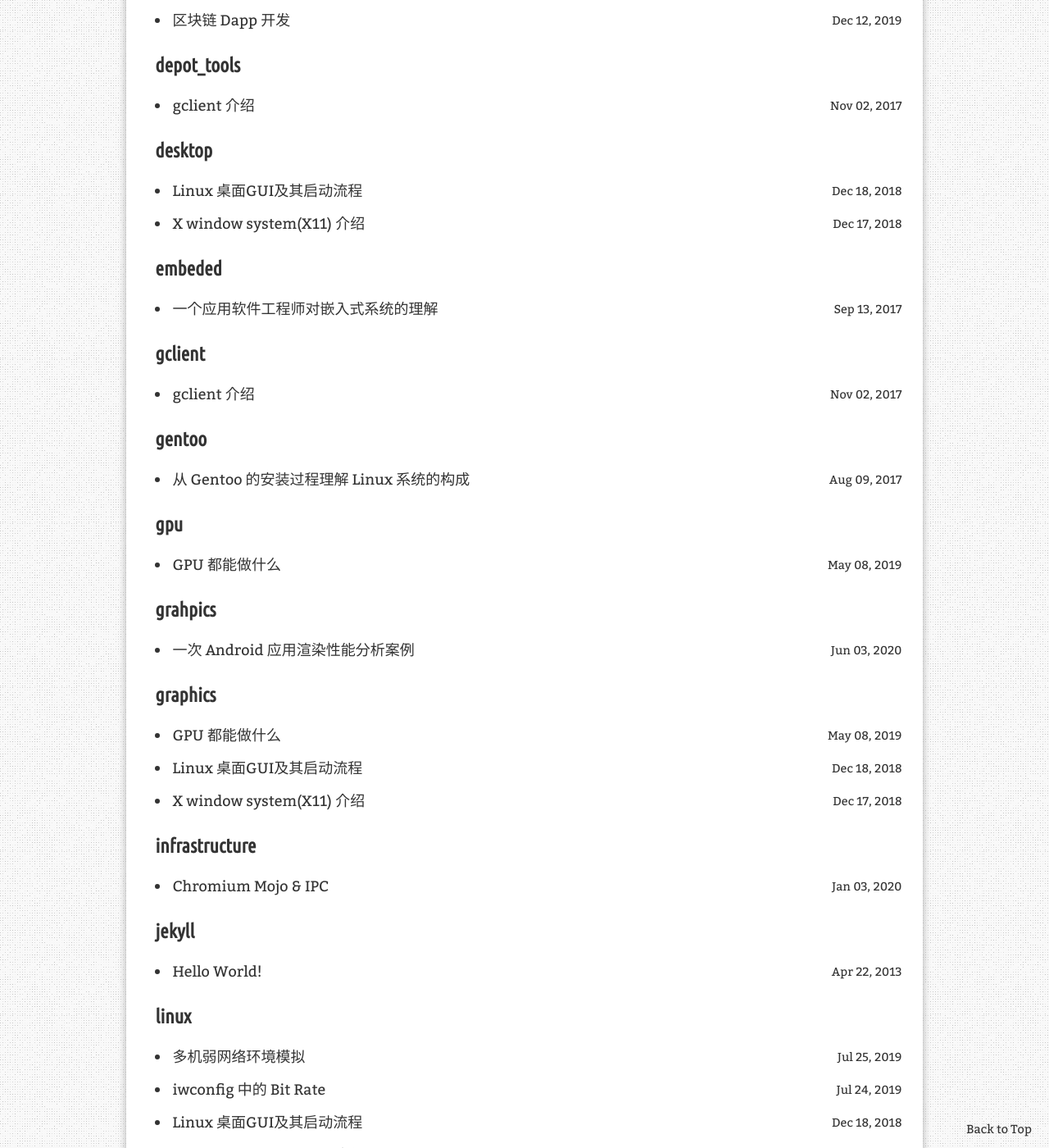
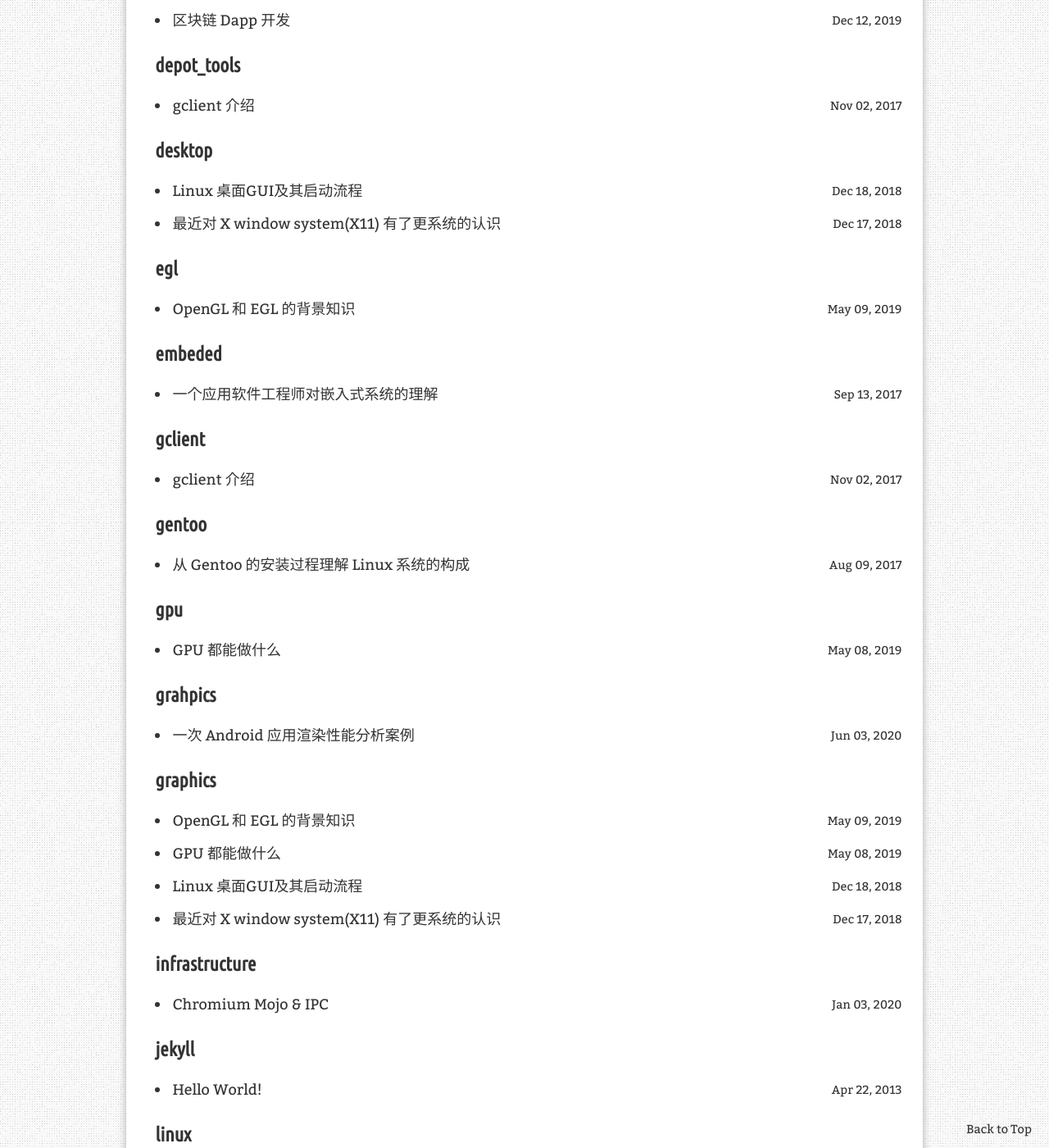
Before and after one commit to keyou/keyou.github.io, a Jekyll site: the page built from blog/tags/index.html, in a window 1280 px wide and 1400 px high, scrolled down 1362 px. Shown: the whole window at 82% size. Built offline with Jekyll 4.4.1, drawn with Linux system fonts in a browser that asks for light colours; comment, search, counter and statistics services are not loaded; some of the changed lines change nothing that is shown; some of the changed text lies outside the part shown.

Commit message:
update: OpenGL&EGL

```diff
--- a/_posts/2018-12-17-X11.md
+++ b/_posts/2018-12-17-X11.md
@@ -1,5 +1,5 @@
 ---
-title: X window system(X11) 介绍
+title: 最近对 X window system(X11) 有了更系统的认识
 tags: ["linux","desktop","graphics"]
 ---
 
--- /dev/null
+++ b/_posts/2019-05-09-OpenGL-EGL.md
@@ -0,0 +1,66 @@
+---
+title: OpenGL 和 EGL 的背景知识
+categories:
+  - graphics
+  - opengl
+tags:
+  - graphics
+  - opengl
+  - egl
+---
+
+> 现在网上/书上有非常丰富的 OpenGL 入门资料，但是这些资料很多开头就直接教你使用 `GLFW`，`GLUT`，`SDL` 来搭建开发环境（EGL相对少一些），然后就开始讲 OpenGL 的原理以及 API 的使用方法，这种开局方式很高效也很“职校”，这篇文档想要分享一些 OpenGL 及 EGL 更基础的知识，揣测一下 OpenGL 和 EGL 的设计意图，不会讲解具体怎么使用，具体用法已经是非常成熟的技术了。
+
+`OpenGL` 是由 `Khronos` 组织定义的一个**协议**，一套API，定义了 API 的输入和输出，有**很多**不同的实现，理论上任何人都可以按照这些标准实现一套 （纯软件方式）OpenGL 库，就像标准 C 库有很多不同的实现一样，比如 `SwiftShader` 就是一个基于 CPU 的纯软件的 OpenGL 实现。如果要想使用 GPU 硬件，一般是 GPU 设备制造商来实现这些 API （也有一些开源组织通过逆向工程的方式提供开源版的支持 GPU 的 OpenGL 实现，比如 `Nouveau`），这些库也被称为 GPU 驱动。
+
+`OpenGL` 只负责绘图，不负责创建程序窗口，不负责处理键盘/鼠标等交互事件，甚至**不负责应用应该如何初始化 OpenGL**（这导致了很多麻烦的事情，文章开头的那些 `GLFW`/`GLUT`/`SDL` 就是帮你解决这些麻烦的事情的）。
+
+## 准备 OpenGL 的环境
+
+1. 安装支持 OpenGL 的 GPU 驱动（很多设备都已经默认安装了）；
+2. 配置开发环境，主要是配置头文件路径和要链接的库；
+    OpenGL 也有很多高级语言的绑定，比如你可以使用 C#，java，lua，python 等语言来调用OpenGL，这是因为已经有人帮你将原生 C 语言的 OpenGL API `Binding(绑定)`到了这些语言上，这样你才可以使用非 C 语言来调用OpenGL，如果使用 C 版本的裸 OpenGL API，你就需要自己做这一步。
+
+3. 初始化 OpenGL；
+    使用所在平台提供的方式或第三方库创建 `OpenGL Context`，加载 OpenGL 库及 Functions。高级语言的Binding一般都已经帮你完成了这一步。
+
+经过以上三步之后，就可以开始调用 OpenGL 的 API 了。
+
+`Context` 是 OpenGL 的核心，大部分负责最终绘制的 API 都依赖于当前的 `Context` 它一般是线程依赖的（内部状态使用LTS保存），但是 OpenGL 没有规定应该如何初始化 Context，因此它在不同系统/UI框架下都是不一样的，推荐使用现有的 系统/UI框架 提供的方式来初始化，比如 Windows 下的 WGL，X11 下的 GLX 等，或者如果当前平台支持 EGL 可以使用 EGL。
+
+最原始的 OpenGL 使用要求用户自己在运行时动态加载 OpenGL 的库并获取OpenGL Functions。有很多OpenGL Loading Libraries可以帮你做这些事，它们很多都是通过自动代码生成的方式来加载这些函数。比如跨平台的 `ANGLE` 库，它通过代码生成的方法来动态加载 OpenGL Functions。
+
+OpenGL是一个Rendering库，它只能看到一系列的三角形以及这些三角形（用于绘制）的一系列状态。它只管向一个buffer绘制内容，然后你需要用平台相关的方法（WGL/GLX/CGL/EGL）来将buffer中的内容swap到界面上。如果需要修改显示的内容你需要重新进行所有的绘制，如果要对显示做动画你就需要循环绘制每一帧的内容，那应该以怎样的频率去绘制呢？ OpenGL 提供了 `VSYNC` 机制来控制绘制的频率，也就是常说的帧率，一般它会控制重绘的帧率和屏幕的刷新率尽量一致。
+
+> OpenGL 分享课件： <https://r302.cc/ylDQ34>
+
+## EGL
+
+OpenGL 定义了如何绘制以及绘制之后的样子是什么。但是它没有定义在哪里绘制（绘制在内存？显存？）以及如何将绘制的结果进行呈现（怎么显示在窗口中？），也没有定义 OpenGL 应该如何初始化。
+
+在 EGL 出来之前市面上已经有了很多的 OpenGL 实现，它们各自都提供了自己的方法来解决以上问题。比如 windows 上的 WGL，X11 上的 GLX，Mac 上的 CGL，以及各种高级语言对这些实现的包装，比如 javascript 的 WebGL（基于OpenGL ES）等，。
+
+可以看到在不同平台下 OpenGL 的初始化都不一样，因此 `Khronos` 推出 `EGL` 来统一这些行为。
+
+`EGL` 定义了一套API，能够统一不同平台 OpenGL 的初始化以及将 OpenGL 和所在平台的 UI 框架用统一的方式对接起来。这样你就可以在不同平台使用相同的 API 去初始化及使用 OpenGL 了。目前很多平台已经支持了 EGL，比如 Android 系统上原生提供 EGL API 的支持。
+
+## 其他
+
+* `OpenCL`：是用来在GPU上进行通用计算的API。
+* `DL`: Dynamic Loading,指动态加载的库，在linux下由libdl.so库提供的dlopen,dlsym等方法实现。
+* `soname`: 记录在ELF文件中的一个逻辑名，它唯一表示一个库的名字，最简单的情况下它和文件名一样，但是一般都不一样，常用它来标识同一个库的多个不同的版本。
+* `Khronos`: 最初是由 Nvidia，Intel，ATI 等组织联合成立的非盈利组织。
+
+-----------
+
+参考链接：
+
+* https://learnopengl.com/
+* https://www.khronos.org/opengl/wiki/Getting_Started
+* https://www.khronos.org/opengl/wiki/Related_toolkits_and_APIs#Context.2FWindow_Toolkits
+* https://www.khronos.org/opengl/wiki/Creating_an_OpenGL_Context_(WGL)
+* https://www.khronos.org/opengl/wiki/Load_OpenGL_Functions
+* https://www.saschawillems.de/creations/opengl-hardware-capability-viewer/
+* https://docs.unity3d.com/Manual/OpenGLCoreDetails.html
+* http://opengl.gpuinfo.org/
+* http://opengl.gpuinfo.org/compare.php?compare=compare&id%5B3526%5D=on&id%5B3525%5D=on
```
